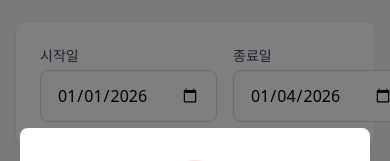
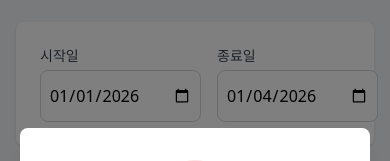
Before and after one commit to panda981018/life-manager-frontend, a React (Create React App) app: page /transactions in a window 390 px wide. Shown: the part 154-315 px from the top of the page. Built offline with nearby package versions, Linux system fonts and the light colour scheme; no server answers; sample sign-in values are in the browser's storage.

Commit message:
fix: Fix date input overflow and styling bugs on iPhone

```diff
--- a/src/pages/TransactionsPage.js
+++ b/src/pages/TransactionsPage.js
@@ -292,7 +292,7 @@ function TransactionsPage() {
                   setDateRange({ ...dateRange, startDate: e.target.value });
                   setCurrentPage(0);
                 }}
-                className="w-full px-4 py-3 border border-gray-300 rounded-lg text-base"
+                className="w-full px-2 py-3 border border-gray-300 rounded-lg text-base min-w-0 focus:ring-0 appearance-none [&::-webkit-date-and-time-value]:text-center [&::-webkit-date-and-time-value]:min-h-[1.5em]"
               />
             </div>
             <div className="flex-1">
@@ -306,7 +306,7 @@ function TransactionsPage() {
                   setDateRange({ ...dateRange, endDate: e.target.value });
                   setCurrentPage(0);
                 }}
-                className="w-full px-4 py-3 border border-gray-300 rounded-lg text-base"
+                className="w-full px-2 py-3 border border-gray-300 rounded-lg text-base min-w-0 focus:ring-0 appearance-none [&::-webkit-date-and-time-value]:text-center [&::-webkit-date-and-time-value]:min-h-[1.5em]"
               />
             </div>
           </div>
```
